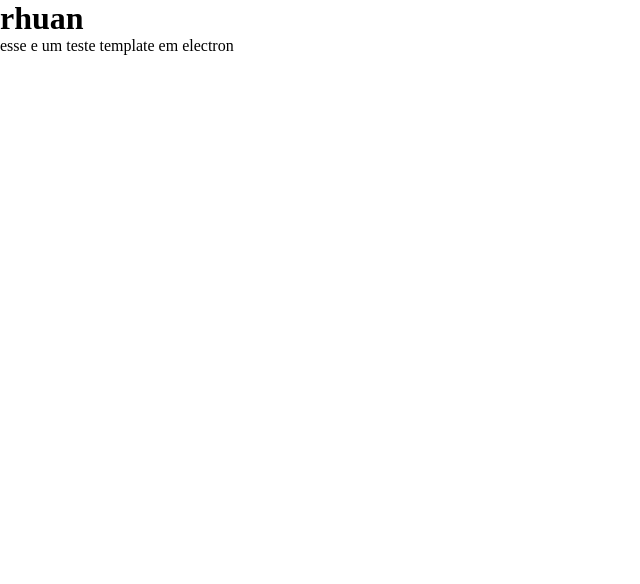
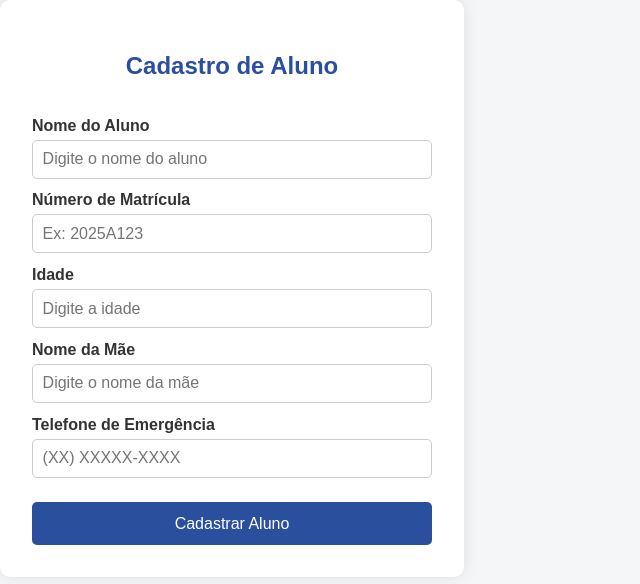
Before and after one commit to Rhuan-1/atividade-escola-electron, an Electron app: page src/pages/index.html in a window 1280 px wide. Shown: the whole page, without its empty margins (0-640 px from the left). Drawn offline with Linux system fonts and the light colour scheme.

Commit message:
atividade-escola-electron

```diff
--- a/src/js/script.js
+++ b/src/js/script.js
@@ -0,0 +1,33 @@
+// script.js
+
+const alunos = [];
+
+document.getElementById("form-cadastro").addEventListener("submit", function(event) {
+  event.preventDefault();
+
+  const nome = document.getElementById("nome").value.trim();
+  const matricula = document.getElementById("matricula").value.trim();
+  const idade = document.getElementById("idade").value.trim();
+  const mae = document.getElementById("mae").value.trim();
+  const telefone = document.getElementById("telefone").value.trim();
+
+  if (!nome || !matricula || !idade || !mae || !telefone) {
+    alert("Por favor, preencha todos os campos.");
+    return;
+  }
+
+  const aluno = {
+    nome,
+    matricula,
+    idade: parseInt(idade),
+    mae,
+    telefone
+  };
+
+  alunos.push(aluno);
+  console.log("Aluno cadastrado:", aluno);
+  alert("Aluno cadastrado com sucesso!");
+
+  // Limpa o formulário
+  document.getElementById("form-cadastro").reset();
+});
--- a/src/pages/index.html
+++ b/src/pages/index.html
@@ -5,12 +5,31 @@
     <meta name="viewport" content="width=device-width, initial-scale=1.0">
     <title>template</title>
 
-    <link rel="stylesheet" href="styles.css">
+    <link rel="stylesheet" href="../styles/styles.css">
 </head>
 <body>
-    <h1>rhuan</h1>
+    <div class="form-container">
+  <h2>Cadastro de Aluno</h2>
 
-    <p>esse e um teste template em electron</p>
+  <form id="form-cadastro" autocomplete="off">
+    <label for="nome">Nome do Aluno</label>
+    <input type="text" id="nome" name="nome" placeholder="Digite o nome do aluno" required />
+
+    <label for="matricula">Número de Matrícula</label>
+    <input type="text" id="matricula" name="matricula" placeholder="Ex: 2025A123" required />
+
+    <label for="idade">Idade</label>
+    <input type="number" id="idade" name="idade" placeholder="Digite a idade" min="0" required />
+
+    <label for="mae">Nome da Mãe</label>
+    <input type="text" id="mae" name="mae" placeholder="Digite o nome da mãe" required />
+
+    <label for="telefone">Telefone de Emergência</label>
+    <input type="tel" id="telefone" name="telefone" placeholder="(XX) XXXXX-XXXX" required />
+
+    <button type="submit" id="btn-cadastrar">Cadastrar Aluno</button>
+  </form>
+</div>
 
     <script src="../js/script.js "></script>
 </body>
--- a/src/styles/styles.css
+++ b/src/styles/styles.css
@@ -1,5 +1,69 @@
-* {
-    margin: 0;
-    padding: 0;
-    box-sizing: border-box;
+body {
+  font-family: Arial, sans-serif;
+  background-color: #f4f6f8;
+  margin: 0;
+  padding: 0;
 }
+
+.centered {
+  display: flex;
+  justify-content: center;
+  align-items: center;
+  height: 100vh;
+}
+
+.form-container {
+  background-color: white;
+  padding: 2rem;
+  border-radius: 10px;
+  box-shadow: 0 0 15px rgba(0,0,0,0.1);
+  width: 100%;
+  max-width: 400px;
+}
+
+h2 {
+  text-align: center;
+  color: #2a4f9c;
+  margin-bottom: 1.5rem;
+}
+
+form {
+  display: flex;
+  flex-direction: column;
+}
+
+label {
+  margin-top: 0.8rem;
+  font-weight: bold;
+  color: #333;
+}
+
+input {
+  padding: 0.6rem;
+  font-size: 1rem;
+  border: 1px solid #ccc;
+  border-radius: 5px;
+  margin-top: 0.3rem;
+}
+
+button {
+  margin-top: 1.5rem;
+  padding: 0.8rem;
+  background-color: #2a4f9c;
+  color: white;
+  font-size: 1rem;
+  border: none;
+  border-radius: 5px;
+  cursor: pointer;
+}
+
+button:hover {
+  background-color: #1c3877;
+}
+
+.success-msg {
+  margin-top: 1rem;
+  color: green;
+  font-weight: bold;
+  text-align: center;
+}
```
